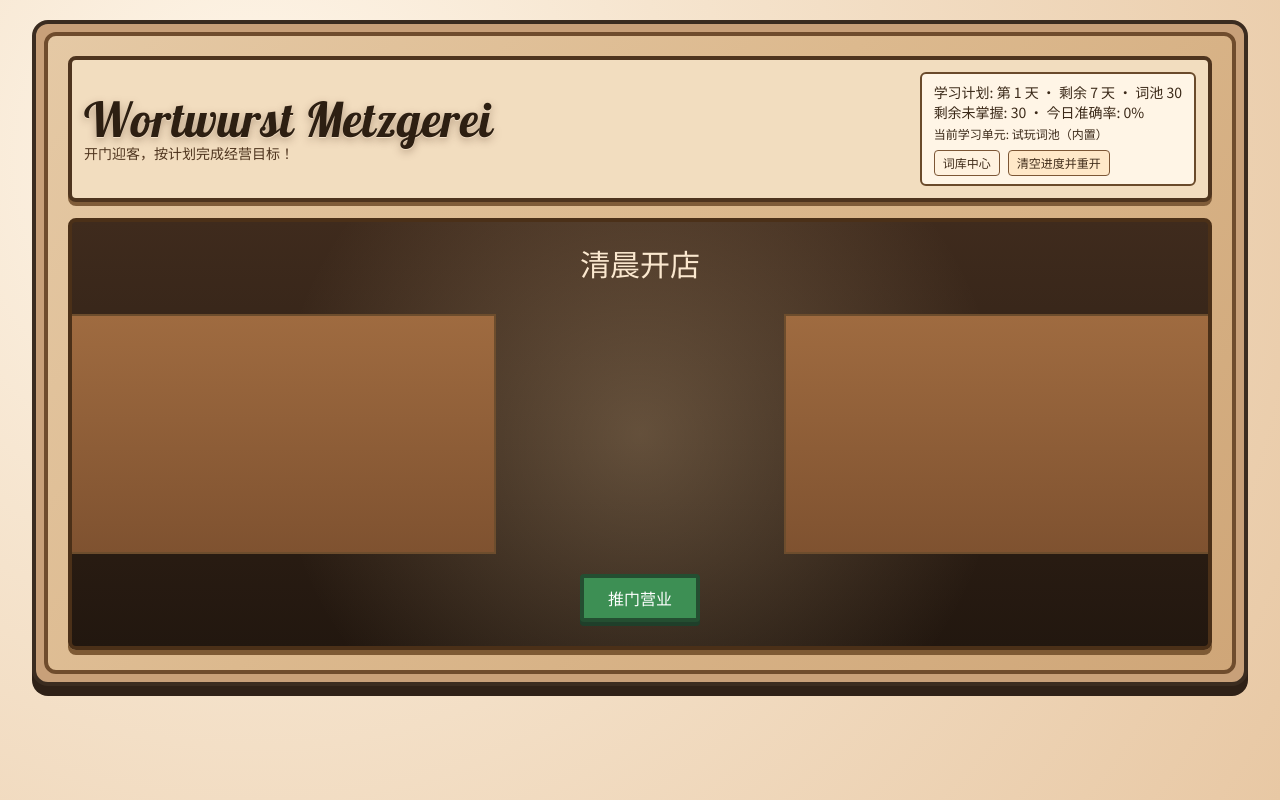
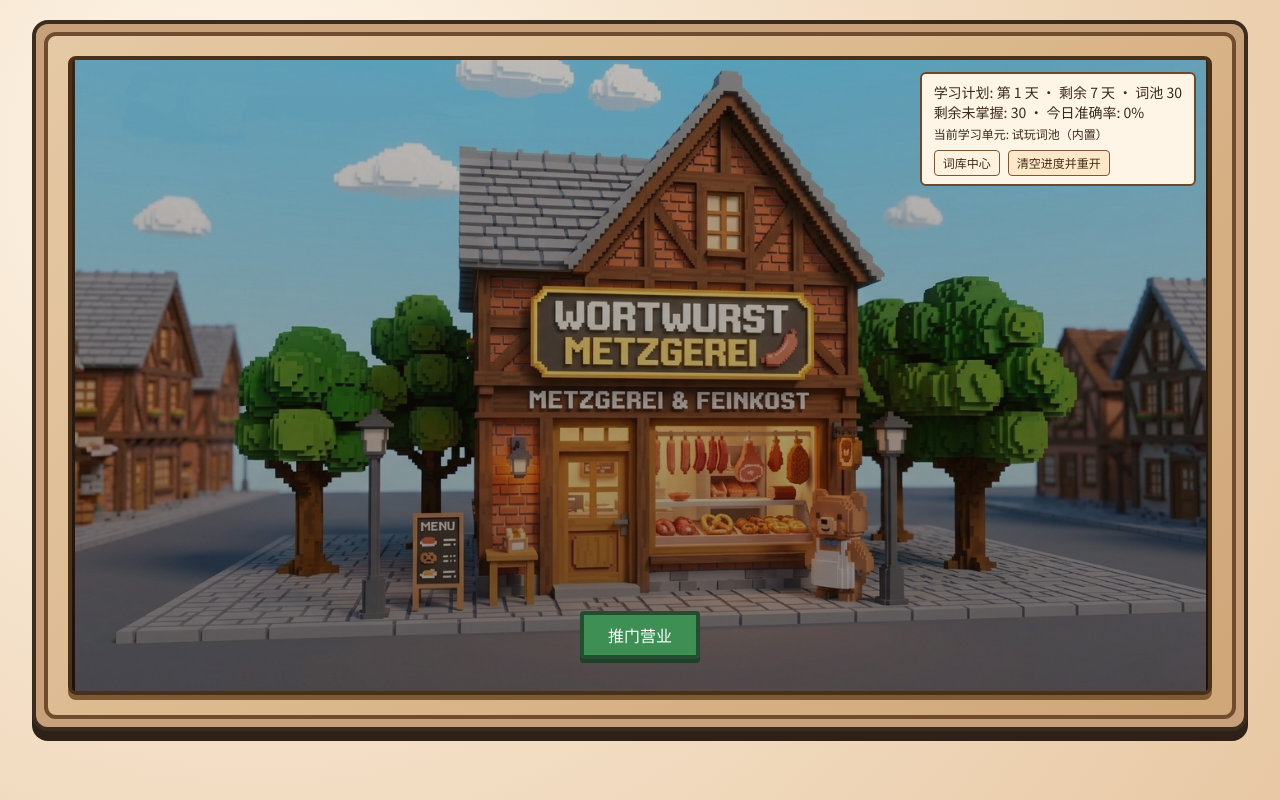
Before and after one commit to Xuehann/german-learner-game, a React (Vite) app: page / in a window 1280 px wide. Both pictures are taken after a click on the button "清空进度并重开". Built offline with nearby package versions, Linux system fonts and the light colour scheme.

Commit message:
Refine intro door layout and add background image

```diff
--- a/src/pages/GamePage.tsx
+++ b/src/pages/GamePage.tsx
@@ -147,6 +147,30 @@ export function GamePage() {
   const ownedSkins = SAUSAGE_CATALOG.filter((skin) => collection.ownedSkinIds.includes(skin.id));
   const activeUnit = learningUnits.find((unit) => unit.id === activeUnitId) ?? null;
   const activeUnitWordCount = activeUnitId ? (unitWordsMap[activeUnitId]?.length ?? 0) : 0;
+  const planSummaryCard = (
+    <div className="rounded-md border-2 border-[#6a4a2b] bg-[#fff5e6] px-3 py-2 text-sm text-[#3b2918]">
+      <p>
+        学习计划: 第 {planDayIndex} 天 · 剩余 {planDaysLeft} 天 · 词池 {planPoolSize}
+      </p>
+      <p>剩余未掌握: {remainingUnmastered} · 今日准确率: {accuracy}%</p>
+      <p className="mt-1 text-xs">
+        当前学习单元: {activeUnit ? `${activeUnit.name}（${activeUnitWordCount} 词）` : '试玩词池（内置）'}
+      </p>
+      <Link
+        to="/units"
+        className="mt-2 inline-block rounded border border-[#7c5635] bg-[#fff2df] px-2 py-1 text-xs text-[#3f2b19]"
+      >
+        词库中心
+      </Link>
+      <button
+        type="button"
+        onClick={() => resetAllLocalData()}
+        className="ml-2 mt-2 rounded border border-[#7c5635] bg-[#ffe8c8] px-2 py-1 text-xs text-[#3f2b19]"
+      >
+        清空进度并重开
+      </button>
+    </div>
+  );
 
   useEffect(() => {
     setShowHint(false);
@@ -231,6 +255,7 @@ export function GamePage() {
     <main className="mx-auto min-h-screen max-w-[1320px] px-4 py-5 sm:px-6 lg:px-8">
       <div className="rounded-2xl border-4 border-[#3b2c20] bg-[#c8a079] p-2 shadow-[0_10px_0_#2f2117]">
         <div className="rounded-xl border-4 border-[#6f4c2d] bg-[linear-gradient(135deg,#e5c9a5_0%,#dcb98e_45%,#cfa678_100%)] p-4 sm:p-5">
+          {phase !== 'intro_door' && (
             <header className="mb-4 rounded-lg border-4 border-[#4e341e] bg-[#f2ddbf] p-3 shadow-[0_4px_0_#7f5c39]">
               <div className="flex flex-wrap items-center justify-between gap-3">
                 <div>
@@ -242,51 +267,27 @@ export function GamePage() {
                 </h1>
                 <p className="text-sm text-[#4e341e]">开门迎客，按计划完成经营目标！</p>
               </div>
-              <div className="rounded-md border-2 border-[#6a4a2b] bg-[#fff5e6] px-3 py-2 text-sm text-[#3b2918]">
-                <p>
-                  学习计划: 第 {planDayIndex} 天 · 剩余 {planDaysLeft} 天 · 词池 {planPoolSize}
-                </p>
-                <p>剩余未掌握: {remainingUnmastered} · 今日准确率: {accuracy}%</p>
-                <p className="mt-1 text-xs">
-                  当前学习单元: {activeUnit ? `${activeUnit.name}（${activeUnitWordCount} 词）` : '试玩词池（内置）'}
-                </p>
-                <Link
-                  to="/units"
-                  className="mt-2 inline-block rounded border border-[#7c5635] bg-[#fff2df] px-2 py-1 text-xs text-[#3f2b19]"
-                >
-                  词库中心
-                </Link>
-                <button
-                  type="button"
-                  onClick={() => resetAllLocalData()}
-                  className="ml-2 mt-2 rounded border border-[#7c5635] bg-[#ffe8c8] px-2 py-1 text-xs text-[#3f2b19]"
-                >
-                  清空进度并重开
-                </button>
-              </div>
+                {planSummaryCard}
               </div>
             </header>
+          )}
 
           {phase === 'intro_door' && (
-            <section className="relative overflow-hidden rounded-lg border-4 border-[#4b3018] bg-[linear-gradient(180deg,#3f2b1d_0%,#22170f_100%)] p-6 text-[#fbe8cf] shadow-[0_5px_0_#7e5a34]">
-              <div className="absolute inset-0 bg-[radial-gradient(circle_at_center,_rgba(255,220,170,0.25)_0%,_rgba(0,0,0,0)_60%)]" />
-              <div className="relative z-10">
-                <h2 className="text-center font-heading text-3xl">清晨开店</h2>
-                <div className="mt-8 grid min-h-60 grid-cols-2 gap-2">
-                  <motion.div
-                    className="rounded-l-xl border-2 border-[#6d4d2d] bg-[linear-gradient(180deg,#9f6b40_0%,#7f5230_100%)]"
-                    initial={{ x: 0 }}
-                    animate={{ x: -140 }}
-                    transition={{ duration: 1.1, ease: 'easeInOut' }}
+            <section className="relative aspect-[43/24] overflow-hidden rounded-lg border-4 border-[#4b3018] bg-[linear-gradient(180deg,#3f2b1d_0%,#22170f_100%)] text-[#fbe8cf] shadow-[0_5px_0_#7e5a34]">
+              <div
+                className="absolute inset-0 bg-contain bg-center bg-no-repeat"
+                style={{ backgroundImage: "url('/images/intro-door-bg.png')" }}
               />
-                  <motion.div
-                    className="rounded-r-xl border-2 border-[#6d4d2d] bg-[linear-gradient(180deg,#9f6b40_0%,#7f5230_100%)]"
-                    initial={{ x: 0 }}
-                    animate={{ x: 140 }}
-                    transition={{ duration: 1.1, ease: 'easeInOut' }}
-                  />
+              <div className="absolute inset-0 bg-[linear-gradient(180deg,rgba(30,20,12,0.28)_0%,rgba(25,16,10,0.36)_58%,rgba(20,12,8,0.48)_100%)]" />
+
+              <div className="relative z-10 h-full p-4 sm:p-6">
+                <div className="absolute right-3 top-3 z-20 max-w-[min(100%,360px)]">
+                  {planSummaryCard}
                 </div>
-                <div className="mt-5 flex flex-wrap justify-center gap-3">
+                <div
+                  className="absolute left-1/2 -translate-x-1/2"
+                  style={{ bottom: 'calc(clamp(16px, 4vh, 40px) + env(safe-area-inset-bottom))' }}
+                >
                   <button
                     type="button"
                     onClick={() => advanceIntro()}
```
Also changed, not shown: public/images/intro-door-bg.png (added). Lines whose indentation alone changed are shown as unchanged.
